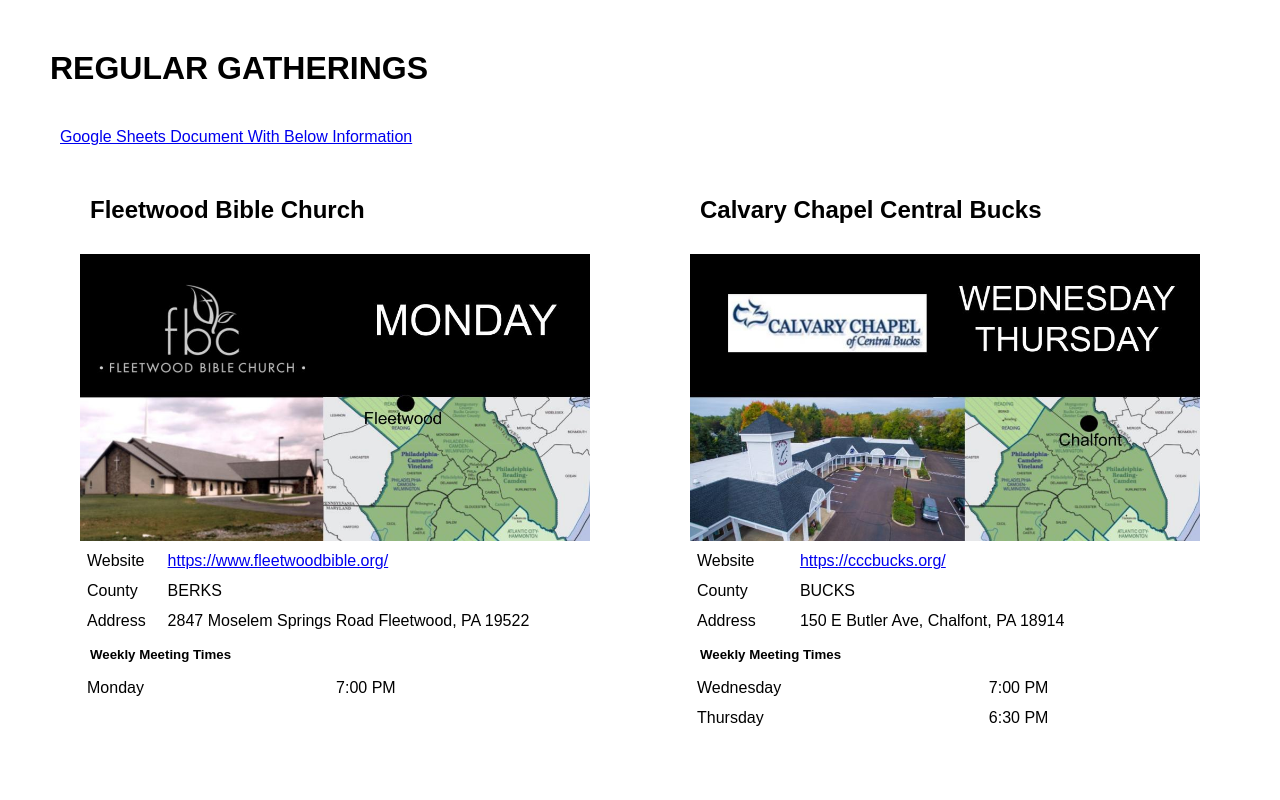
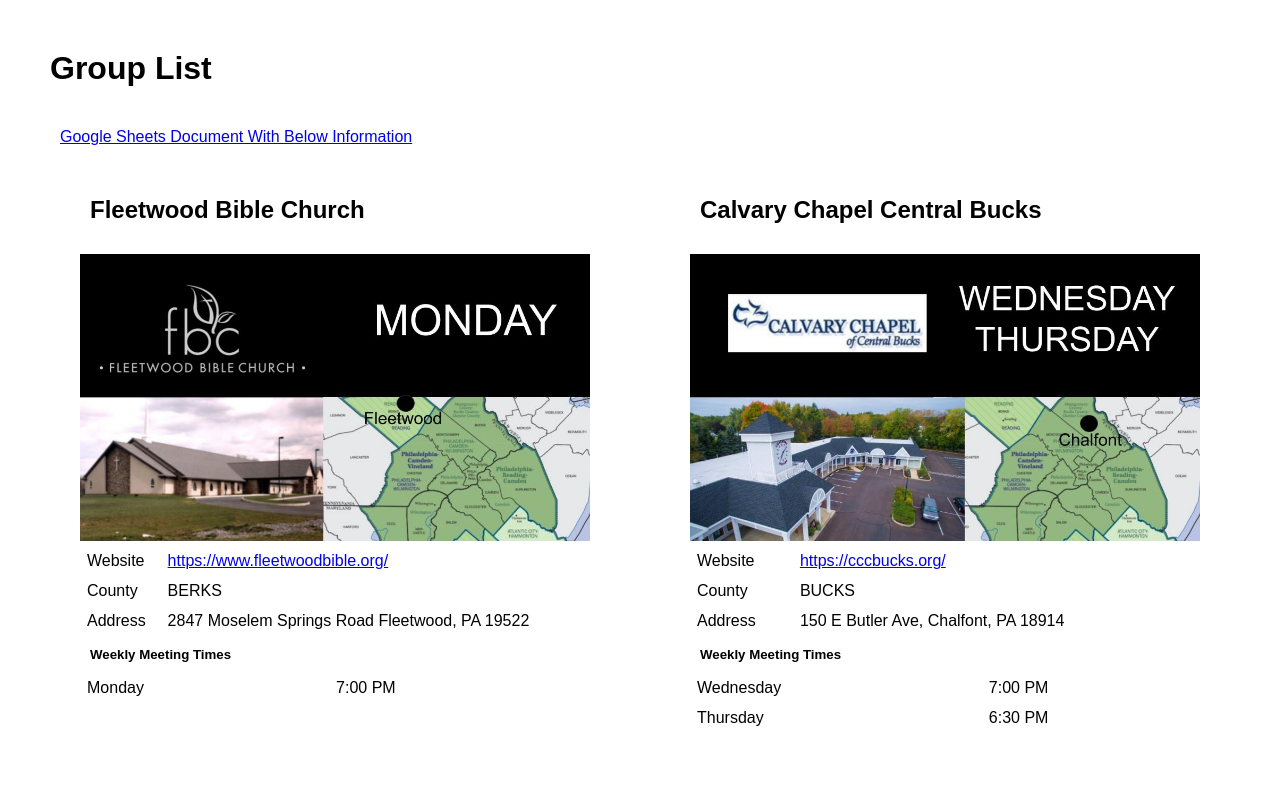
Before and after one commit to philly4christ/philly4christ.github.io, a plain HTML site: page weekly.html in a window 1280 px wide. Shown: the top 800 px of the page. Drawn offline with Linux system fonts and the light colour scheme.

Commit message:
Fixed group list page title

```diff
--- a/weekly.html
+++ b/weekly.html
@@ -7,7 +7,7 @@
     <link rel="stylesheet" type="text/css" href="styles.css">
   </head>
   <body>
-    <h1>REGULAR GATHERINGS</h1>
+    <h1>Group List</h1>
     <a class="docs-link" href="https://docs.google.com/spreadsheets/d/e/2PACX-1vQkcA5GraBjDAKgaHIo1tgUxxHYigHt-6hjMJrquKLe2y6b0GtvOI8PHVnRs9GjQvKsXuLoOeIabCCv/pubhtml">Google Sheets Document With Below Information</a>
     <div id="church-list">
 <div class="church-item">
```
